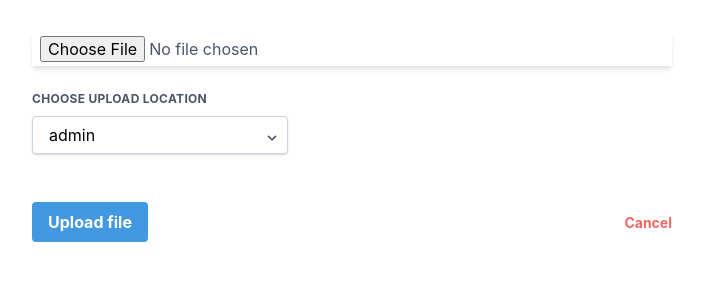
After one commit to jamesmukuya/LPG, a Flask app: page /upload in a window 1280 px wide. The commit adds this page. Shown: the top 300 px of the page, without its empty margins (288-991 px from the left). Run offline with Flask 2, Linux system fonts and the light colour scheme.

Commit message:
basic upload file route

```diff
--- a/config.py
+++ b/config.py
@@ -10,9 +10,10 @@ class BaseConfig:
     DEBUG = False
     TESTING = False
     SECRET_KEY = '7daf12b8731868c589b15b625907dd7b'
-    ALLOWED_EXTENSIONS = {'txt', 'pdf', 'png', 'jpg', 'jpeg', 'gif'}
+    ALLOWED_EXTENSIONS = {'txt', 'pdf', 'png', 'jpg', 'jpeg', 'gif', 'docx','xlsx','xls','pub','csv','ppt','pptx'}
+    UPLOAD_FOLDER = os.getcwd()+r"/main/static/documents/"
+    MAX_CONTENT_LENGTH = 20 * 1024 * 1024
     # SOME OTHER CONFIG VARS e.g DB credentials
-
 
 class DevConfig(BaseConfig):
     """
--- a/main/fileUpDownloads/route.py
+++ b/main/fileUpDownloads/route.py
@@ -1,9 +1,12 @@
 """
 file upload and downloads
 """
+import os
 from main import app
-from flask import Blueprint, send_from_directory, abort, render_template
-#from flask import render_template
+from flask import (Blueprint, send_from_directory, abort, render_template,
+                    flash,redirect,request,url_for)
+from werkzeug.utils import secure_filename
+
 download_file = Blueprint('download_file', __name__)
 upload_file = Blueprint('upload_file', __name__)
 download_route = Blueprint('download_route', __name__)
@@ -25,6 +28,65 @@ def download(filename):
     except FileNotFoundError:
         abort(404)
 
-@upload_file.route("/upload/", methods=["POST"])
+
+def allowed_file(filename):
+    return '.' in filename and \
+           filename.rsplit('.', 1)[1].lower() in app.config['ALLOWED_EXTENSIONS']
+
+@upload_file.route("/upload", methods=["GET","POST"])
 def upload():
-    return "route to upload files"
+
+    #print(app.config['UPLOAD_FOLDER']+'somedir/'+'this.txt')
+    if request.method == 'POST':
+        # check if user is authenticated to upload files
+        # check if the post request has the file part
+        if 'file' not in request.files:
+            flash('No file part', 'error')
+            #return render_template("uploadHtml/upload-file.html", title='Upload')
+            return redirect(request.url)
+        file = request.files['file']
+        # if user does not select file, browser also
+        # submit an empty part without filename
+        if file.filename == '':
+            flash('No selected file','error')
+            return redirect(request.url)
+        # file is loaded and meets requirements
+        # get the destination folder and save the file
+        if file and allowed_file(file.filename):
+            print('all went ok')
+            filename = secure_filename(file.filename)
+            # get the destination folder selected
+            dest_name = request.form['location']
+            #conv_name = dest_name
+            # create destination path
+            dest = os.path.join(
+                app.config['UPLOAD_FOLDER'], dest_name)
+
+            # if the destination is a directory
+            if not os.path.isdir(dest):
+                os.mkdir(dest)
+            try:
+                #save the file
+                file.save(os.path.join(dest, filename))
+
+                # if directory does not exist create one
+            except FileNotFoundError:
+                os.mkdir(app.config['UPLOAD_FOLDER'] + dest_name)
+
+            except Exception:
+                flash('AN ERROR HAS OCCURED, contact admin for rectification',
+                'error')
+            # save the file
+            file.save(os.path.join(dest,filename))
+
+            #return 'file saved successfully'
+            #return redirect(url_for('uploaded_file',
+                                    #filename=filename))
+            return render_template("uploadHtml/upload-file.html", title='Upload')
+    return render_template("uploadHtml/upload-file.html", title='Upload')
+
+
+@upload_file.route('/upload/<filename>')
+def uploaded_file(filename):
+    return send_from_directory(app.config['UPLOAD_FOLDER'],
+                               filename)
--- a/main/templates/areWeAfitHtml/are-we-a-fit.html
+++ b/main/templates/areWeAfitHtml/are-we-a-fit.html
@@ -106,11 +106,12 @@
 			TAKE THE NEXT STEP
 		</button>
 	</div>
-
+	{#
 	<button class="bg-blue-500 hover:bg-blue-700 text-white font-bold py-2 px-4 border border-blue-700 rounded">
 		<!--the file should be dynamic-->
     <a href="{{url_for('download_route.dwnld_rte')}}">Download file</a>
 	</button>
+	#}
 </div>
 
 
--- /dev/null
+++ b/main/templates/uploadHtml/upload-file.html
@@ -0,0 +1,52 @@
+<!DOCTYPE html>
+<html lang="en">
+
+<head>
+	<meta charset="UTF-8">
+	<meta name="viewport" content="width=device-width, initial-scale=1.0">
+	<title>Upload</title>
+	<link rel="stylesheet" type="text/css" href="{{ url_for('static', filename='css/tailwind/tailwind.min.css') }}" />
+</head>
+
+<body>
+
+	<div class="flex justify-center content-center w-full h-auto rounded overflow-hidden">
+		<form class="my-8 w-1/2" action="{{ url_for('upload_file.upload') }}" method="POST"
+		enctype="multipart/form-data">
+			<div class="mb-6 shadow-md">
+				<input
+					class="appearance-none bg-transparent border-none w-full text-gray-700 mr-3 py-1 px-2 leading-tight focus:outline-none"
+					type="file" name="file">
+			</div>
+			<div class="inline-block relative w-64">
+				<label class="block uppercase tracking-wide text-gray-700 text-xs font-bold mb-2" for="grid-state">
+					Choose upload location
+				</label>
+				<select id="locationSelect" name="location"
+					class="block appearance-none w-full bg-white border border-gray-400 hover:border-gray-500 px-4 py-2 pr-8 rounded
+					 shadow leading-tight focus:outline-none focus:shadow-outline mb-8">
+					<option value="admin">admin</option>
+					 <option value="client/misc/">misc</option>
+					<option value="client/registered/">free for registered</option>
+					<option value="client/subscribed/">premium clients</option>
+				</select>
+				<div class="pointer-events-none absolute inset-y-0 right-0 flex items-center px-2 text-gray-700">
+					<svg class="fill-current h-4 w-4" xmlns="http://www.w3.org/2000/svg" viewBox="0 0 20 20">
+						<path d="M9.293 12.95l.707.707L15.657 8l-1.414-1.414L10 10.828 5.757 6.586 4.343 8z" /></svg>
+				</div>
+			</div>
+			<div class="flex items-center justify-between mt-4">
+				<button
+					class="bg-blue-500 hover:bg-blue-700 text-white font-bold py-2 px-4 rounded focus:outline-none focus:shadow-outline"
+					type="submit">
+					Upload file
+				</button>
+				<button class="inline-block align-baseline font-bold text-sm text-red-500 hover:text-red-800" href="#">
+					Cancel
+				</button>
+			</div>
+		</form>
+	</div>
+</body>
+
+</html>
```
